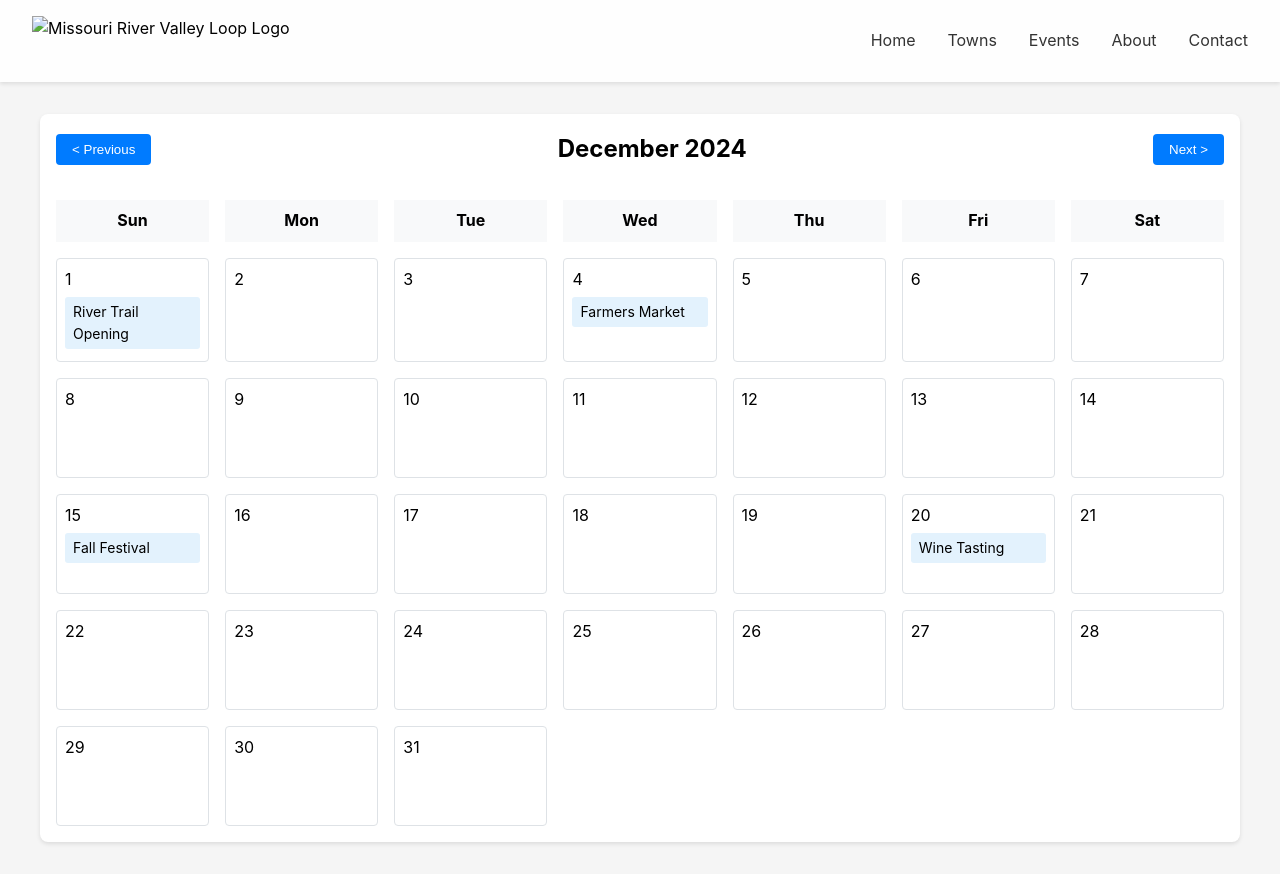
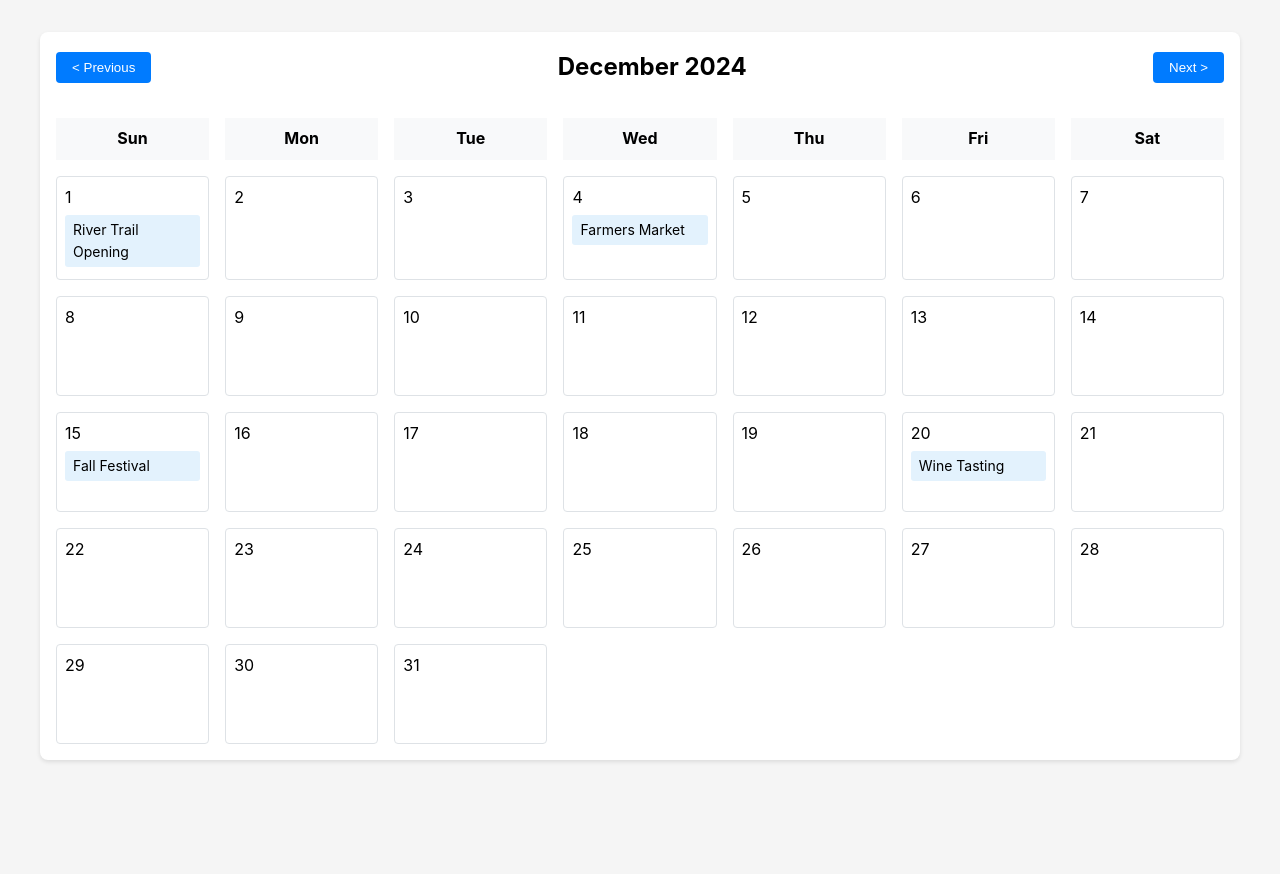
Before and after one commit to MitchDominici/river-valley-loop, a plain HTML site: page src/events/events.html in a window 1280 px wide. After the commit the page ends 800 px from the top, so only its background shows below. Drawn offline with Linux system fonts and the light colour scheme.

Commit message:
removes nav

```diff
--- a/src/events/events.html
+++ b/src/events/events.html
@@ -15,30 +15,6 @@
       font-family: -apple-system, BlinkMacSystemFont, 'Segoe UI', Roboto, Oxygen, Ubuntu, Cantarell, sans-serif;
       line-height: 1.6;
       background-color: #f5f5f5;
-    }
-
-    /* Navigation styles (matching index.html) */
-    .main-nav {
-      display: flex;
-      justify-content: space-between;
-      align-items: center;
-      padding: 1rem 2rem;
-      background: rgba(255, 255, 255, 0.9);
-      box-shadow: 0 2px 4px rgba(0,0,0,0.1);
-    }
-
-    .logo {
-      height: 50px;
-    }
-
-    .nav-links {
-      display: flex;
-      gap: 2rem;
-    }
-
-    .nav-links a {
-      text-decoration: none;
-      color: #333;
     }
 
     /* Calendar Container */
@@ -145,16 +121,6 @@
   </style>
 </head>
 <body>
-<nav class="main-nav">
-  <img src="/api/placeholder/100/50" alt="Missouri River Valley Loop Logo" class="logo">
-  <div class="nav-links">
-    <a href="index.html">Home</a>
-    <a href="#towns">Towns</a>
-    <a href="#events">Events</a>
-    <a href="#about">About</a>
-    <a href="#contact">Contact</a>
-  </div>
-</nav>
 
 <div class="calendar-container">
   <div class="calendar-header">
```
